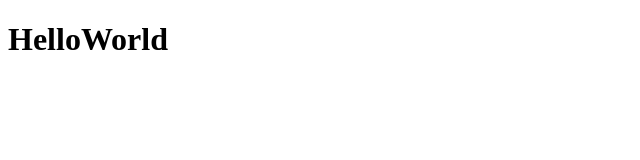
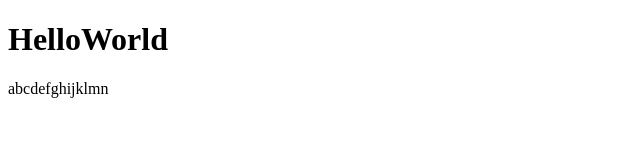
Before and after one commit to kihokei/git-homework, a plain HTML site: page index.html in a window 1280 px wide. Shown: the whole page, without its empty margins (0-640 px from the left). Drawn offline with Linux system fonts and the light colour scheme.

Commit message:
３回目

```diff
--- a/index.html
+++ b/index.html
@@ -7,5 +7,6 @@
 </head>
 <body>
     <h1>HelloWorld</h1>
+    <p>abcdefghijklmn</p>
 </body>
 </html>
```
